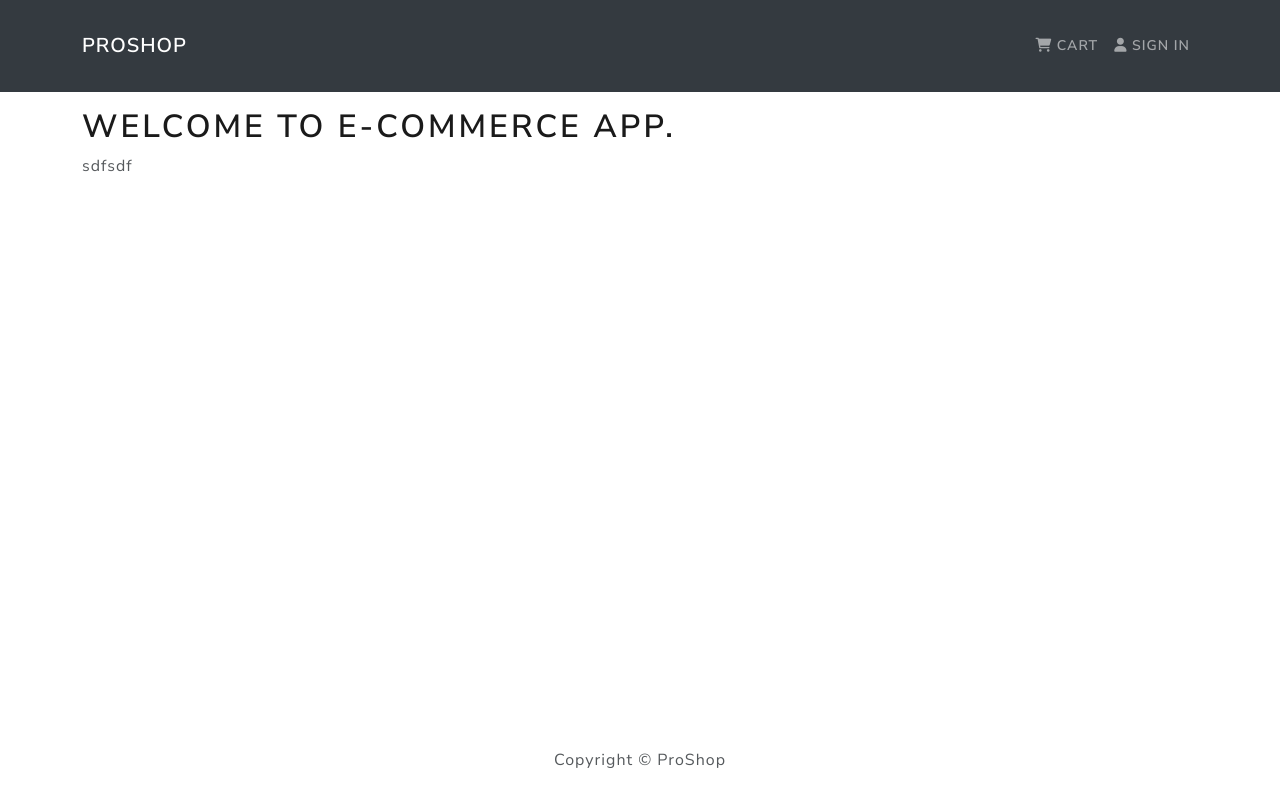
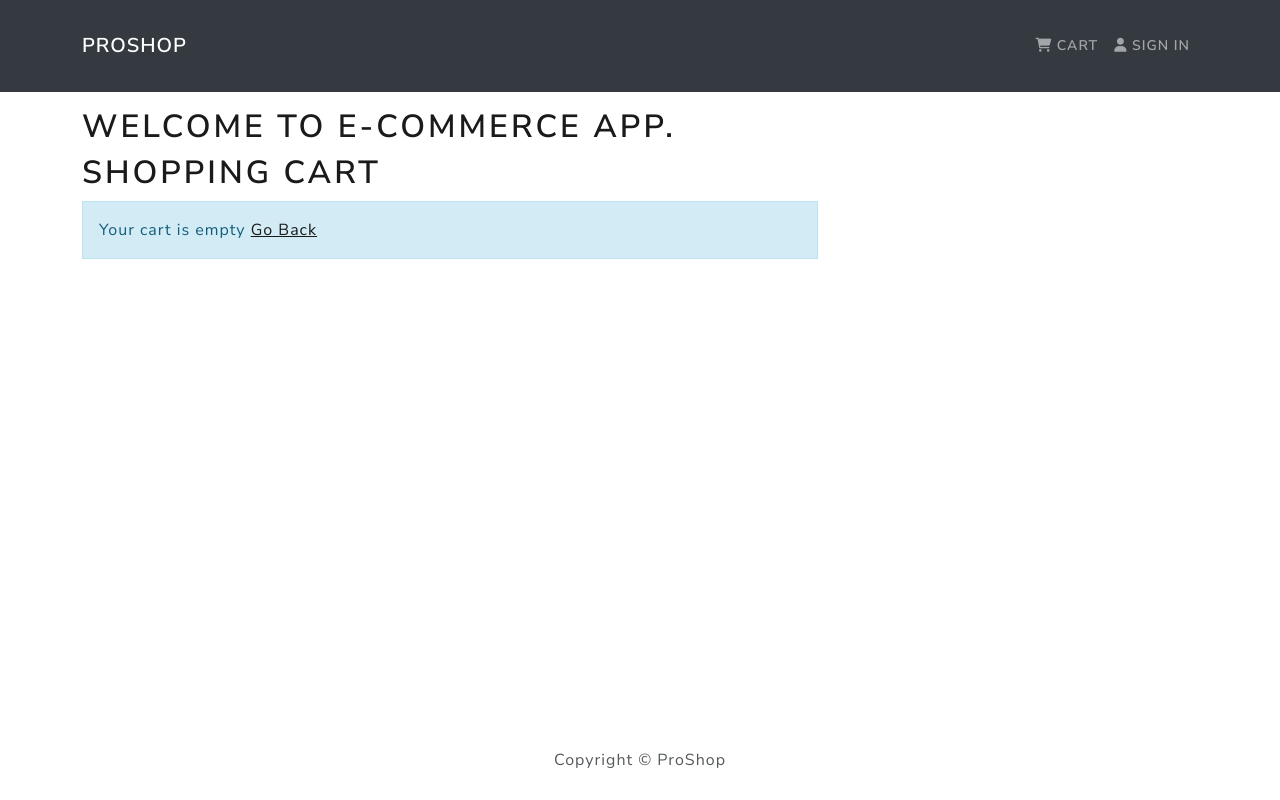
Before and after one commit to kubaw00/E-commerce-React-App, a React (Create React App) app in the folder frontend/: page /cart in a window 1280 px wide. Built offline with nearby package versions, Linux system fonts and the light colour scheme.

Commit message:
add display items in cart Screen component

```diff
--- a/frontend/src/reducers/cartReducers.js
+++ b/frontend/src/reducers/cartReducers.js
@@ -1,4 +1,4 @@
-import { CART_ADD_ITEM, CART_REMOVE_ITEM } from '../constants/cartConstants';
+import { CART_ADD_ITEM } from '../constants/cartConstants';
 
 export const cartReducer = (state = { cartItems: [] }, action) => {
   switch (action.type) {
--- a/frontend/src/screens/CartScreen.js
+++ b/frontend/src/screens/CartScreen.js
@@ -2,7 +2,16 @@
 import { useDispatch, useSelector } from 'react-redux';
 import Message from '../components/Message';
 import { Link } from 'react-router-dom';
-import { Row, Col, ListGroup, Form, Button, Card } from 'react-bootstrap';
+import {
+  Row,
+  Col,
+  ListGroup,
+  Form,
+  Button,
+  Card,
+  ListGroupItem,
+  Image,
+} from 'react-bootstrap';
 import { addToCart } from '../actions/cartActions';
 import { useNavigate, useLocation, useParams } from 'react-router';
 
@@ -13,14 +22,74 @@
   const qty = location.search ? Number(location.search.split('=')[1]) : 1;
 
   const dispatch = useDispatch();
+  const cartItems = useSelector((state) => state.cart.cartItems);
 
   useEffect(() => {
     if (productId) {
       dispatch(addToCart(productId, qty));
     }
-  });
+  }, [dispatch, qty, productId]);
 
-  return <div>sdfsdf</div>;
+  const removeFromCartHandler = (id) => {
+    console.log('remove');
+  };
+
+  return (
+    <Row>
+      <Col md={8}>
+        <h1>Shopping Cart</h1>
+        {cartItems.length === 0 ? (
+          <Message>
+            Your cart is empty <Link to='/'>Go Back</Link>
+          </Message>
+        ) : (
+          <ListGroup variant='flush'>
+            {cartItems.map((item) => (
+              <ListGroup.Item key={item.product}>
+                <Row>
+                  <Col md={2}>
+                    <Image src={item.image} alt={item.name} fluid rpunded />
+                  </Col>
+                  <Col md={3}>
+                    <Link to={`/product/${item.product}`}>{item.name}</Link>
+                  </Col>
+                  <Col md={2}>{item.price}</Col>
+                  <Col md={2}>
+                    <Form.Select
+                      as='select'
+                      value={qty}
+                      onChange={(e) =>
+                        dispatch(
+                          addToCart(item.product, Number(e.target.value))
+                        )
+                      }
+                    >
+                      {[...Array(item.countInStock).keys()].map((x) => (
+                        <option key={x + 1} value={x + 1}>
+                          {x + 1}
+                        </option>
+                      ))}
+                    </Form.Select>
+                  </Col>
+                  <Col md={2}>
+                    <Button
+                      type='button'
+                      variant='light'
+                      onClick={() => removeFromCartHandler(item.product)}
+                    >
+                      <i className='fas fa-trash'></i>
+                    </Button>
+                  </Col>
+                </Row>
+              </ListGroup.Item>
+            ))}
+          </ListGroup>
+        )}
+      </Col>
+      <Col md={2}></Col>
+      <Col md={2}></Col>
+    </Row>
+  );
 };
 
 export default CartScreen;
```
